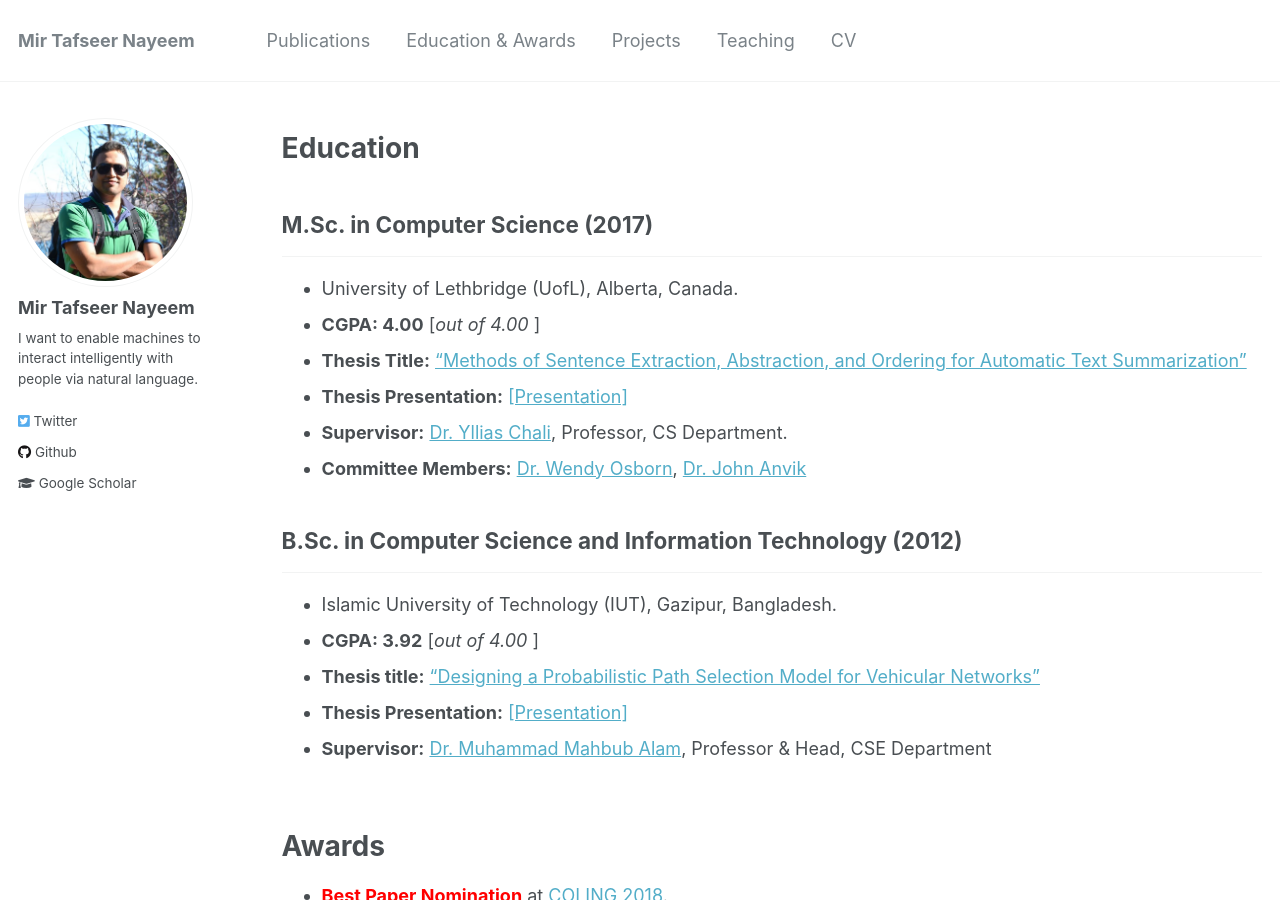
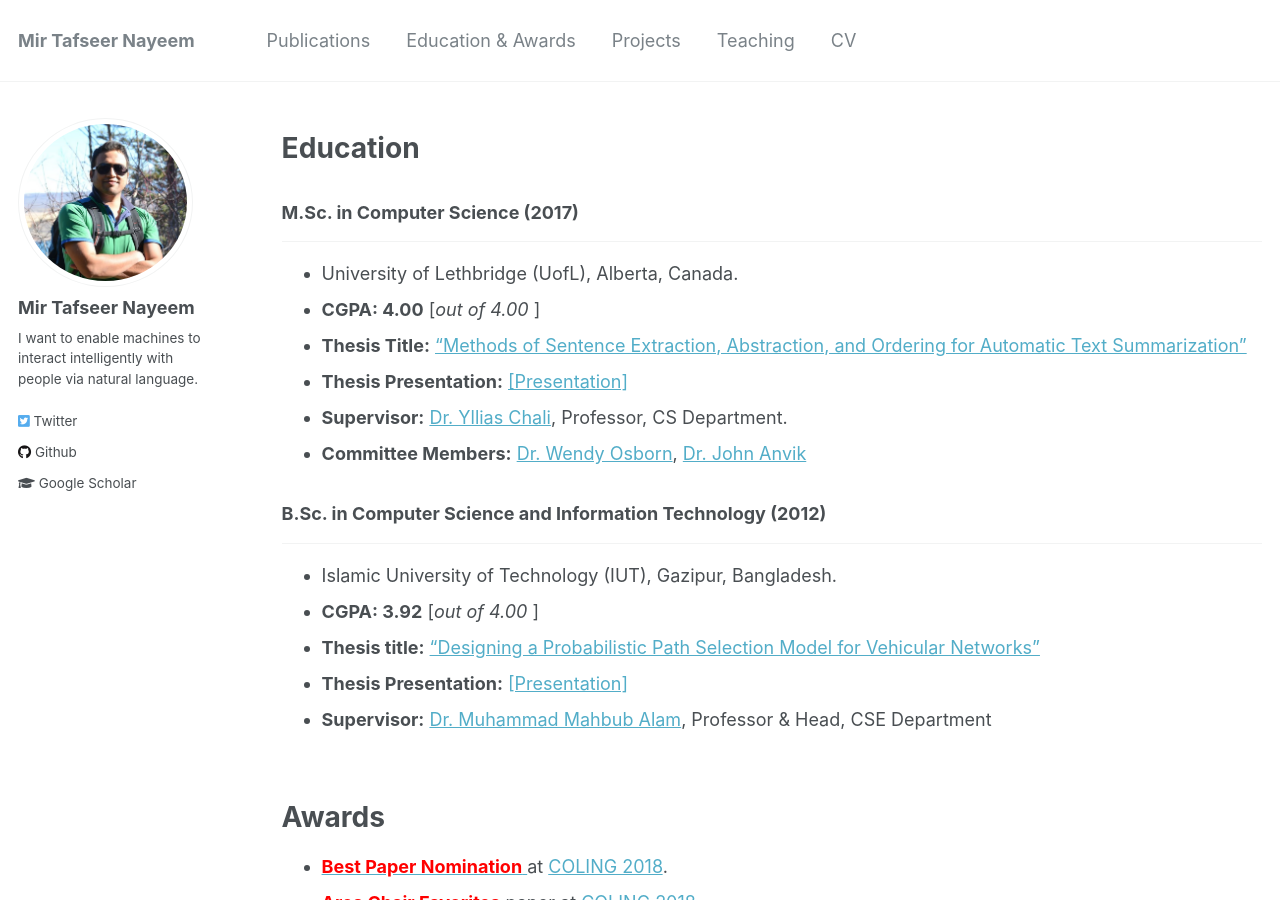
Before and after one commit to sujan-sarker/sujan-sarker.github.io, a Jekyll site: the page built from _pages/education-awards.md, in a window 1280 px wide and 900 px high. Built offline with Jekyll 4.4.1, drawn with Linux system fonts in a browser that asks for light colours.

```diff
--- a/_pages/education-awards.md
+++ b/_pages/education-awards.md
@@ -10,7 +10,7 @@ redirect_from:
 
 # Education
 
-## M.Sc. in Computer Science (2017)
+### M.Sc. in Computer Science (2017)
 ___________________________________
 
 
@@ -22,7 +22,7 @@ ___________________________________
 * **Committee Members:** [Dr. Wendy Osborn](http://directory.uleth.ca/users/wendy.osborn), [Dr. John Anvik ](http://directory.uleth.ca/users/john.anvik)
 
 
-## B.Sc. in Computer Science and Information Technology (2012)
+### B.Sc. in Computer Science and Information Technology (2012)
 ___________________________________
 
 
```
